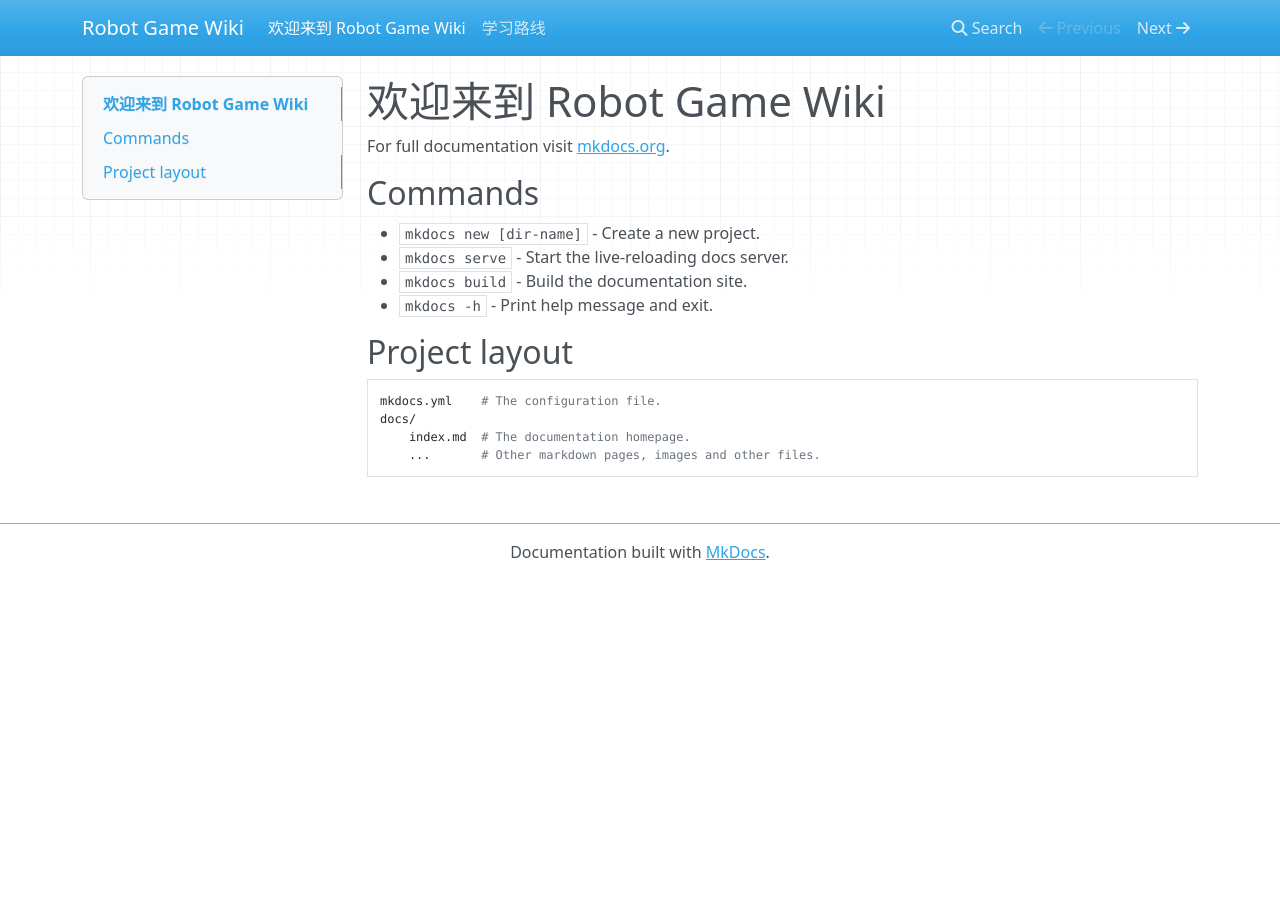
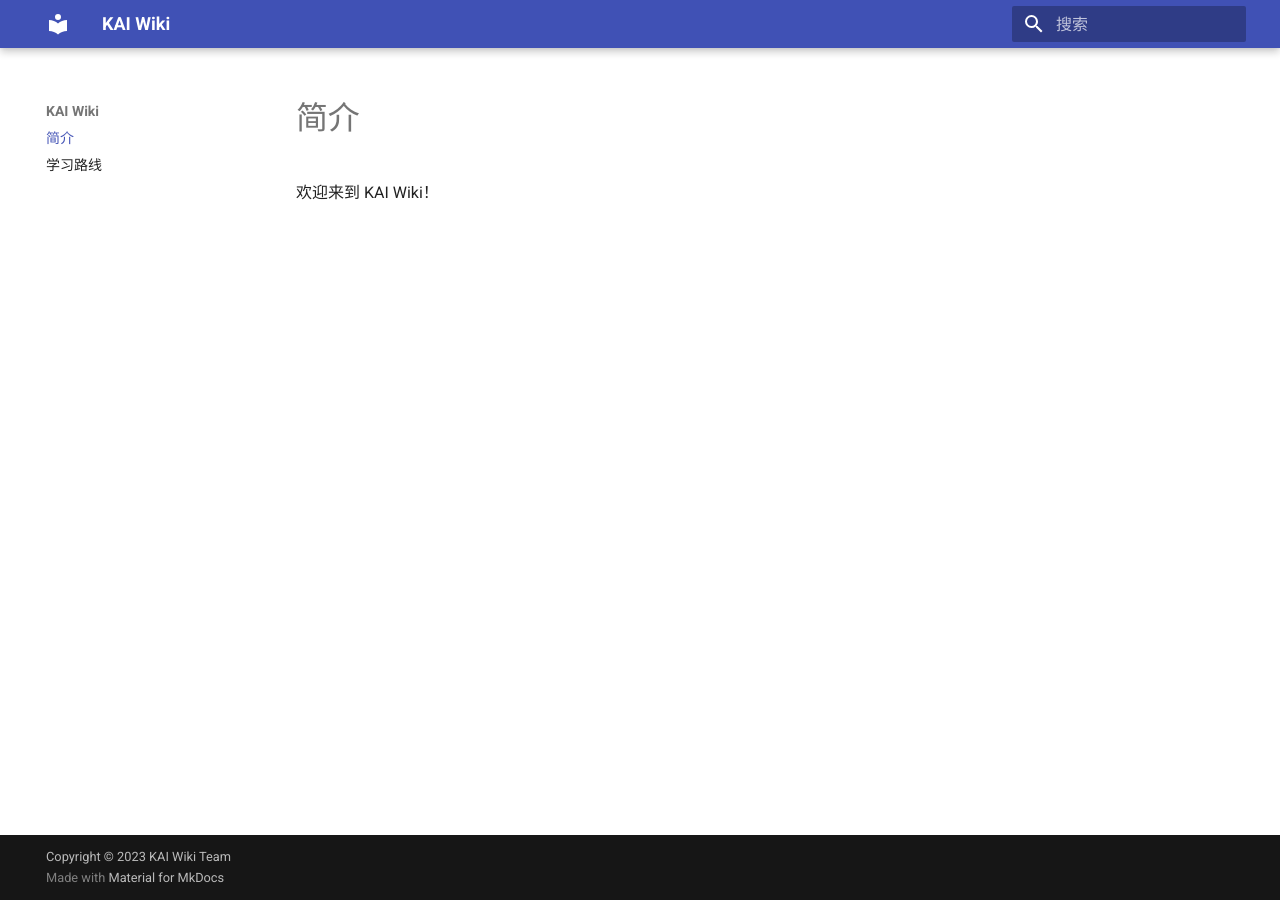
Before and after one commit to shukai-dev/wiki.shukai.dev, an MkDocs documentation site: the page built from docs/index.md, in a window 1280 px wide. Built offline with MkDocs 1.6.1 and Material for MkDocs 9.7.7, drawn with Linux system fonts in a browser that asks for light colours; nearby versions of some CDN libraries.

Commit message:
设置主题；为站点命名

```diff
--- a/docs/index.md
+++ b/docs/index.md
@@ -1,17 +1,3 @@
-# 欢迎来到 Robot Game Wiki
+# 简介
 
-For full documentation visit [mkdocs.org](https://www.mkdocs.org).
-
-## Commands
-
-* `mkdocs new [dir-name]` - Create a new project.
-* `mkdocs serve` - Start the live-reloading docs server.
-* `mkdocs build` - Build the documentation site.
-* `mkdocs -h` - Print help message and exit.
-
-## Project layout
-
-    mkdocs.yml    # The configuration file.
-    docs/
-        index.md  # The documentation homepage.
-        ...       # Other markdown pages, images and other files.
+欢迎来到 KAI Wiki！
--- a/mkdocs.yml
+++ b/mkdocs.yml
@@ -1,3 +1,19 @@
-site_name: Robot Game Wiki
-site_description: Robot Game Wiki 是一个开源的机器人竞赛知识库，提供机器人竞赛的相关知识、技术、经验等内容，帮助广大机器人竞赛爱好者更快更深入地学习机器人竞赛知识。
-site_author: Robot Game Wiki Contributors
+# 项目信息
+site_name: KAI Wiki
+site_description: KAI Wiki 是一个开源的机器人竞赛知识库，提供机器人竞赛的相关知识、技术、经验等内容，帮助广大机器人竞赛爱好者更快更深入地学习机器人竞赛知识。
+site_author: KAI Wiki Contributors
+site_url: https://wiki.shukai.dev
+strict: false
+
+# 版权信息
+copyright: 'Copyright &copy; 2023 KAI Wiki Team'
+
+# 内容配置
+nav:
+  - 简介: index.md
+  - 学习路线: learning-path.md
+
+# 主题配置
+theme:
+  name: material
+  language: 'zh'
```
Also changed, not shown: docs/learning-path.md (renamed from docs/学习路线.md, +2 -1 lines), .gitmodules (added).
